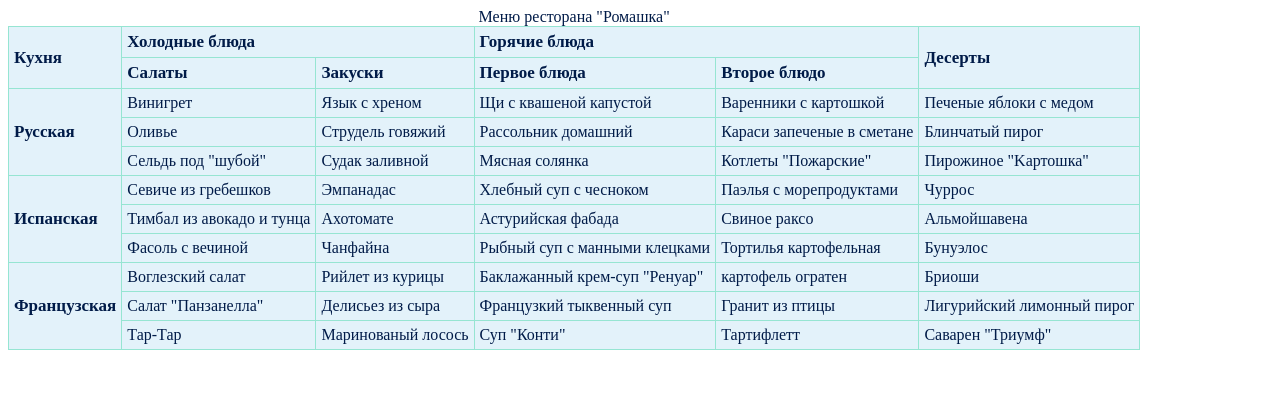
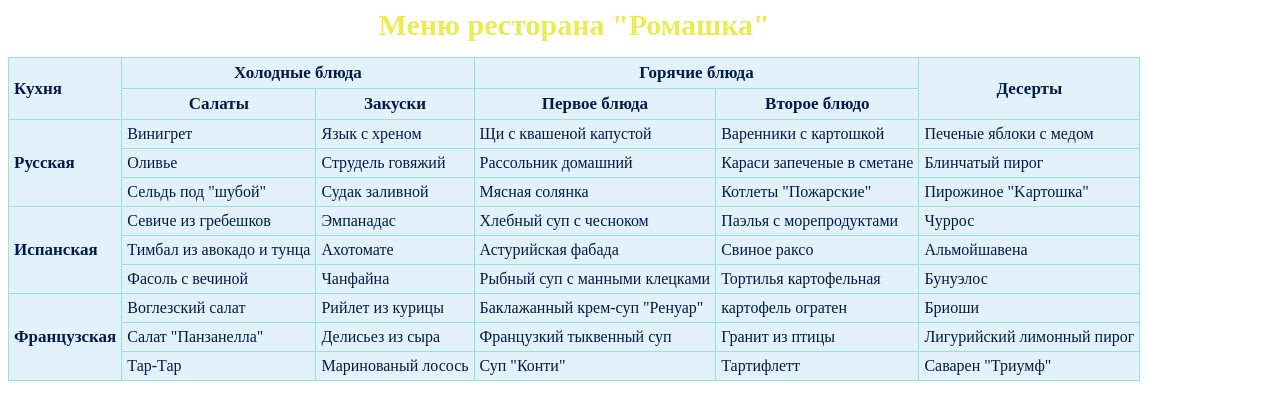
Before and after one commit to bebrik228335/nigers, a plain HTML site: page index.html in a window 1280 px wide. Drawn offline with Linux system fonts and the light colour scheme.

Commit message:
Add files via upload

```diff
--- a/index.html
+++ b/index.html
@@ -12,7 +12,7 @@
         <caption>Меню ресторана "Ромашка"</caption>
         <thead>
         <tr>
-            <td rowspan="2">Кухня</td>
+            <td rowspan="2" class="kith">Кухня</td>
             <td colspan="2">Холодные блюда</td>
             <td colspan="2">Горячие блюда</td>
             <td rowspan="2">Десерты</td>
--- a/style.css
+++ b/style.css
@@ -9,8 +9,18 @@ td{
 }  thead{
     font-weight: 900;
     font-size: 17px;
+    text-align: center;
 }
 .russian{
     font-weight: 900;
     font-size: 17px;
 }
+.kith{
+    text-align: left;
+}
+caption{
+    color: rgb(235, 235, 84);
+    font-weight: 900;
+    font-size: 30px;
+    margin-bottom: 15px;
+}
```
